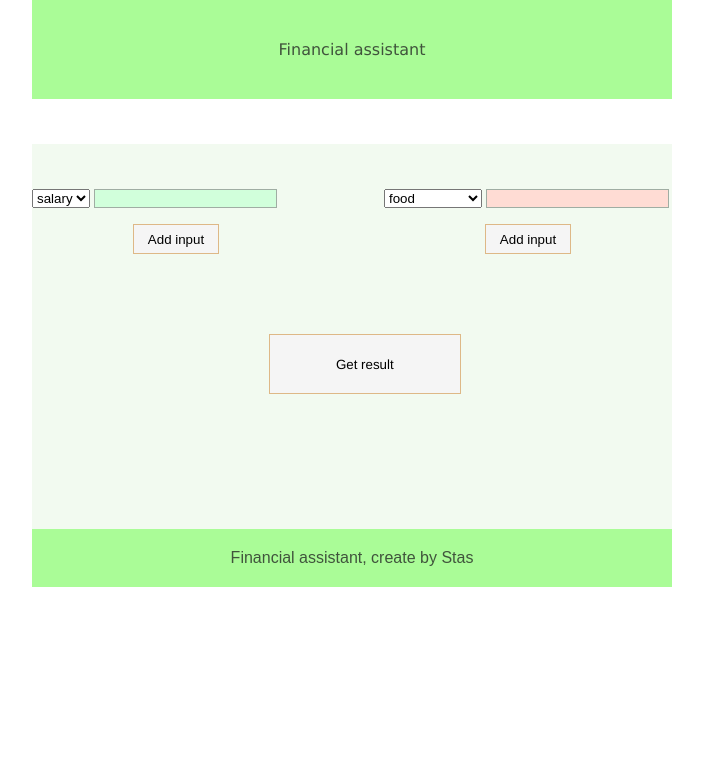
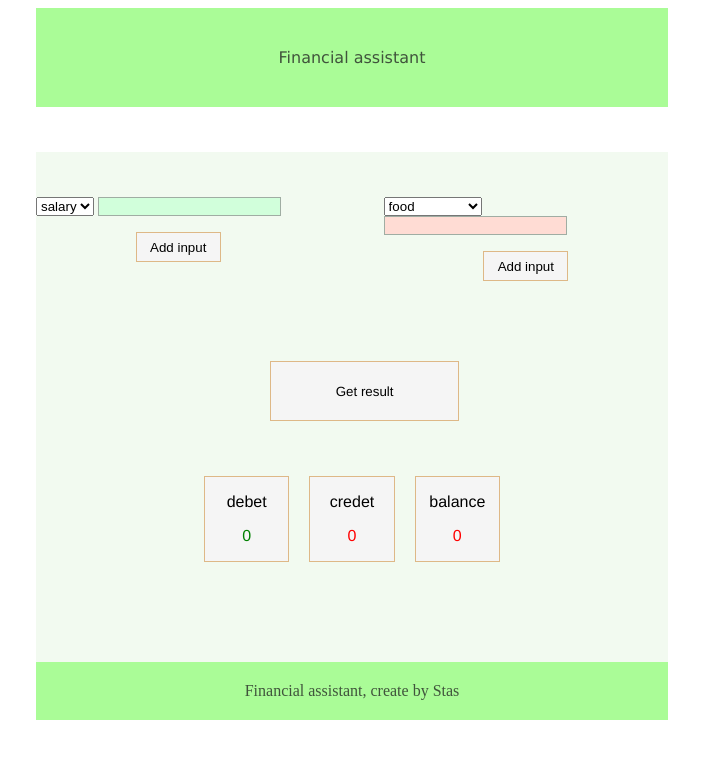
Before and after one commit to Stasyan11/Homeacunting, a website built with Parcel: page index.html in a window 1280 px wide. Both pictures are taken after a click on the button "Get result". Shown: the whole page, without its empty margins (288-991 px from the left). Built offline with nearby package versions, Linux system fonts and the light colour scheme.

Commit message:
fifth commit

```diff
--- a/index.html
+++ b/index.html
@@ -14,7 +14,7 @@
     <main class="container">
       <section class="container-section">
         <div class="debet-content">
-          <div id="Debet-input-area">
+          <div id="myList1">
             <div>
               <select>
                 <option>salary</option>
@@ -25,12 +25,12 @@
             </div>
           </div>
           <div class="button-position">
-            <button id="add-debet-input">Add input</button>
+            <button id="button">Add input</button>
           </div>
         </div>
 
         <div class="credit-content">
-          <div id="Credit-input-area">
+          <div id="myList2">
             <div>
               <select>
                 <option>food</option>
@@ -45,7 +45,7 @@
             </div>
           </div>
           <div class="button-position">
-            <button id="add-credit-input">Add input</button>
+            <button id="button2">Add input</button>
           </div>
         </div>
       </section>
@@ -75,6 +75,6 @@
     <footer class="footer">
       Financial assistant, create by Stas
     </footer>
-    <script src="index.js"></script>
+    <script src="src/index.js"></script>
   </body>
 </html>
--- a/src/index.js
+++ b/src/index.js
@@ -1,59 +1,61 @@
-function myFunction() {
+function addDebetLine() {
   let itm = document.querySelector("#myList1 > div");
   let cln = itm.cloneNode(true);
   document.getElementById("myList1").appendChild(cln);
 }
 let button = document.getElementById("button");
-button.addEventListener("click", myFunction);
+button.addEventListener("click", addDebetLine);
 
 let button2 = document.getElementById("button2");
-button2.addEventListener("click", myFunctionTwo);
+button2.addEventListener("click", addCreditLine);
 
-function myFunctionTwo() {
+function addCreditLine() {
   let itm = document.querySelector("#myList2 > div");
   let cln = itm.cloneNode(true);
   document.getElementById("myList2").appendChild(cln);
 }
+const reactionONBatton = document.getElementById("add-result");
+reactionONBatton.addEventListener("click", calculateBalance);
+reactionONBatton.addEventListener("click", dispalyBalance);
 
-// THE CODE ABOVE, CLONES THE INPUTS^
-let addResult = document.getElementById("add-result");
-addResult.addEventListener("click", startBalanse);
-
-function startBalanse() {
+function calculateBalance() {
   // THIS CODE SUMS UP DEBET-MASIV
-  let masiDebet = [];
-  let addInMasiDebet;
+  let arrDebet = [];
+  let addInArrDebet;
   let inpDebet = document.getElementsByClassName("info-debet");
   for (let i = 0; i < inpDebet.length; i++) {
-    addInMasiDebet = Number(inpDebet[i].value);
-    masiDebet.push(addInMasiDebet);
+    addInArrDebet = Number(inpDebet[i].value);
+    arrDebet.push(addInArrDebet);
   }
   //THIS CODE SUMS UP CREDIT-MASIV
-  let masiCredit = [];
-  let addInMasiCredit;
+  const arrCredit = [];
+  let addInArrCredit;
   let inpCredit = document.getElementsByClassName("info-credit");
   for (let i = 0; i < inpCredit.length; i++) {
-    addInMasiCredit = Number(inpCredit[i].value);
-    masiCredit.push(addInMasiCredit);
+    addInArrCredit = Number(inpCredit[i].value);
+    arrCredit.push(addInArrCredit);
   }
-  // THIS CODE GIVES RESULT
-  console.log(masiDebet);
-  function corectBalanse() {
+  return {
+    arrDebet: arrDebet,
+    arrCredit: arrCredit,
+  };
+}
+
+function dispalyBalance() {
   const reducer = (accumulator, currentValue) => accumulator + currentValue;
-    let resultDebet = masiDebet.reduce(reducer);
-    let resultCredit = masiCredit.reduce(reducer);
+  const resultDebet = calculateBalance().arrDebet.reduce(reducer);
+  const resultCredit = calculateBalance().arrCredit.reduce(reducer);
+
   document.getElementById("debet-result").innerHTML = resultDebet;
   document.getElementById("debet-result").style.color = "green";
   document.getElementById("credet-result").innerHTML = resultCredit;
   document.getElementById("credet-result").style.color = "red";
 
-    let balance = resultDebet - resultCredit;
+  const balance = resultDebet - resultCredit;
   document.getElementById("balance").innerHTML = balance;
   if (balance > 0) {
     document.getElementById("balance").style.color = "green";
   } else document.getElementById("balance").style.color = "red";
-    let resultContent = document.getElementById("result-content");
-    return (resultContent.style.display = "flex");
+  const resultContent = document.getElementById("result-content");
+  resultContent.style.display = "flex";
 }
-  return corectBalanse();
-}
--- a/src/myFunction2.js
+++ /dev/null
@@ -1,5 +0,0 @@
-function myFunction2() {
-  let itm = document.querySelector("#myList2 > div");
-  let cln = itm.cloneNode(true);
-  document.getElementById("myList1").appendChild(cln);
-}
--- a/src/styles.css
+++ b/src/styles.css
@@ -1,9 +1,3 @@
-body {
-  font-family: sans-serif;
-  border: 0;
-  margin: 0;
-}
-
 .container {
   width: 50%;
   margin: auto;
```
Lines whose indentation alone changed are shown as unchanged.
